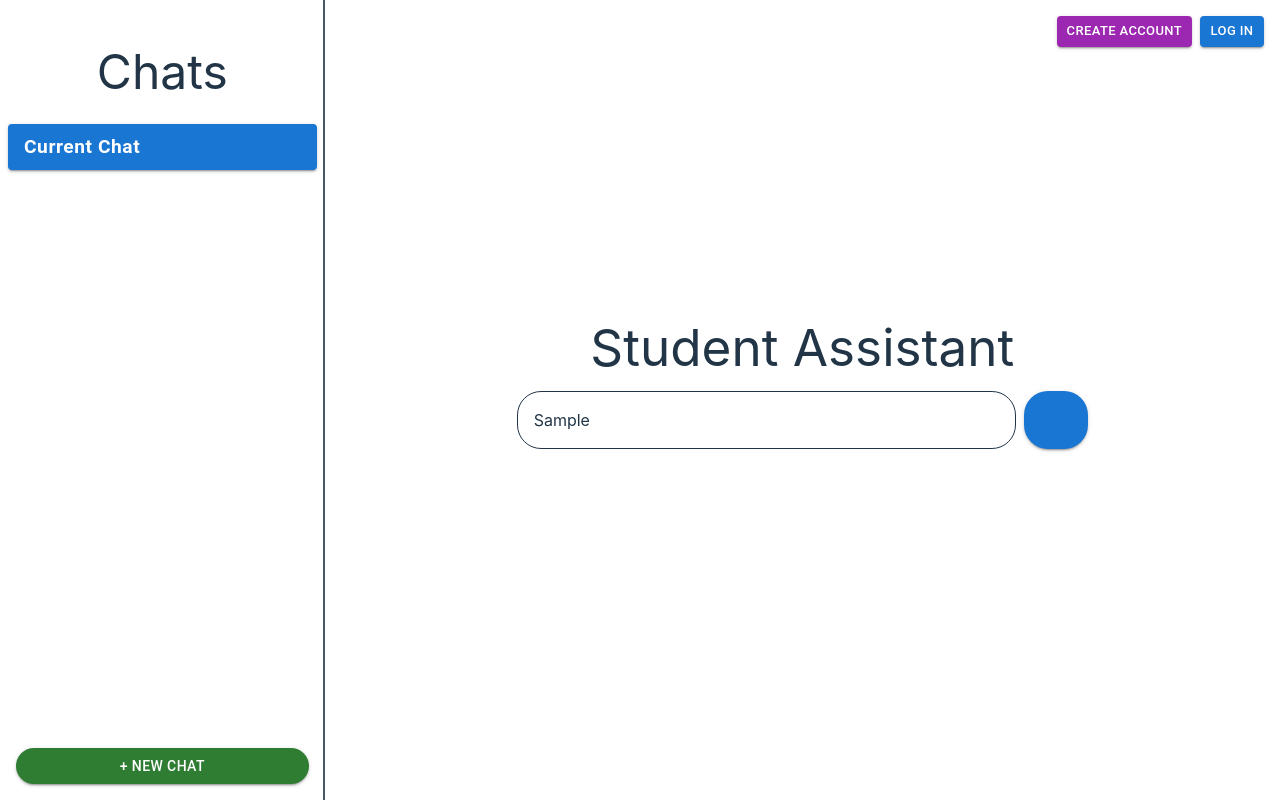
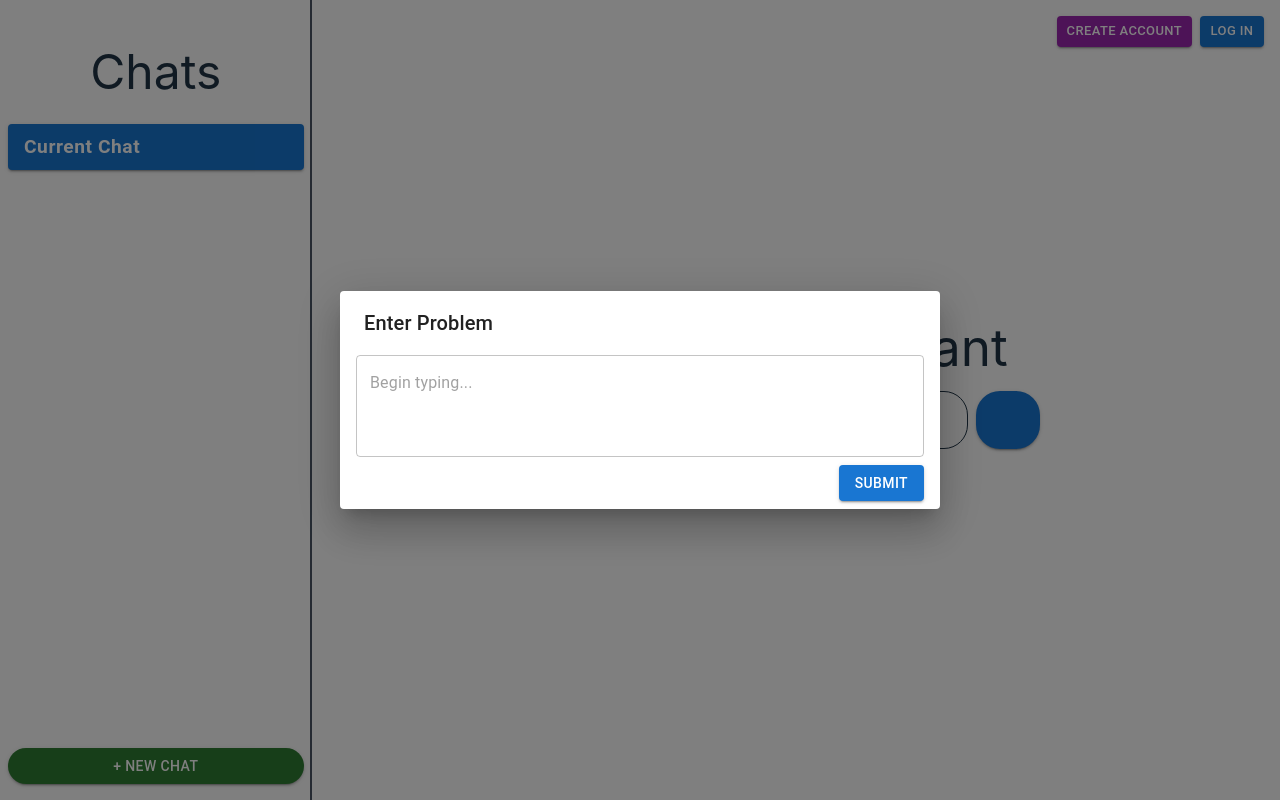
Before and after one commit to brazyboi/student-assistant, a React (Vite) app in the folder client/: page / in a window 1280 px wide. Both pictures are taken after typing "Sample" into the empty fields and a click on the button "+ NEW CHAT". Built offline with nearby package versions, Linux system fonts and the light colour scheme; some icons are missing.

Commit message:
Add a Dialog to enter the problem in

```diff
--- a/client/src/App.tsx
+++ b/client/src/App.tsx
@@ -119,12 +119,12 @@ export default function App() {
         onAddChat={handleAddChat}
       />
       {currentMessages.length === 0 ? (
-        <main className="flex flex-col h-full w-full px-48 items-center justify-center">
+        <main className="flex flex-col h-full w-full px-60 items-center justify-center">
           <h1>Student Assistant</h1>
           <ChatInput onSend={handleSend} />
         </main>
       ) : (
-        <main className="flex flex-col px-100 h-full w-full">
+        <main className="flex flex-col px-60 h-full w-full">
           <ChatWindow messages={currentMessages} loading={loading}/>
           <ProblemHelpButtonGroup onHint={() => handleHelpClick({ mode: "hint"} )} onAnswer={() => handleHelpClick({ mode: "answer" })} onExplanation={() => handleHelpClick({ mode: "explanation" })}/>
           <ChatInput onSend={handleSend} />
--- a/client/src/components/AddChatButton.tsx
+++ b/client/src/components/AddChatButton.tsx
@@ -1,25 +1,90 @@
 import React from "react";
-import { Button } from "@mui/material";
+
+import Button from "@mui/material/Button";
+import Dialog from "@mui/material/Dialog";
+import DialogTitle from "@mui/material/DialogTitle";
+import DialogActions from "@mui/material/DialogActions";
+import TextField from "@mui/material/TextField";
+
+
+interface EnterProblemDialogProps {
+  open: boolean;
+  onClose: () => void;
+  onSubmit: (value: string) => void;
+}
+
+function EnterProblemDialog({ open, onClose, onSubmit }: EnterProblemDialogProps) {
+  const [textField, setTextField] = React.useState<string>("");
+
+  const handleSubmit = () => {
+    onSubmit(textField);
+    onClose()
+  }
+
+  return (
+    <Dialog
+      open={open}
+      onClose={onClose}
+      maxWidth='sm'
+      fullWidth={true}
+    >
+      <DialogTitle>Enter Problem</DialogTitle>
+      <TextField
+        placeholder="Begin typing..."
+        multiline={true}
+        rows={3}
+        maxRows={9}
+        value={textField}
+        onChange={(e) => setTextField(e.target.value)}
+        sx={{
+          mx:'1rem',
+        }}
+      />
+      <DialogActions>
+        {/*Add back button eventually*/}
+        <Button type="submit" onClick={handleSubmit} variant="contained"
+          sx={{
+            mx: '0.5rem'
+          }}
+        >
+            Submit
+        </Button>
+      </DialogActions>
+
+    </Dialog>
+  )
+}
 
 interface AddChatButtonProps {
   onAdd: () => void;
 }
 
 const AddChatButton: React.FC<AddChatButtonProps> = ({ onAdd }) => {
+  const [dialogOpen, setDialogOpen] = React.useState<boolean>(false);
+
+  const openDialog = () => {
+    setDialogOpen(true);
+  };
+  const closeDialog = () => {
+    setDialogOpen(false);
+  }
+
   return (
+    <React.Fragment>
       <Button
-      // className="w-full p-2 mt-2 bg-green-600 text-white rounded hover:bg-green-700 transition-colors"
         variant="contained"
         color="success"
         sx={{
           borderRadius: '24px',
           mb: 1,
-        mx: 1,
+          width: '100%',
         }}
-      onClick={onAdd}
+        onClick={openDialog}
       >
         + New Chat
       </Button>
+      <EnterProblemDialog open={dialogOpen} onClose={closeDialog} onSubmit={onAdd}/>
+    </React.Fragment>
   );
 };
 
--- a/client/src/components/ChatSidebar.tsx
+++ b/client/src/components/ChatSidebar.tsx
@@ -13,7 +13,6 @@ interface SidebarProps {
 export default function ChatSidebar({ chats, onSelectChat, selectedChatId, onAddChat } : SidebarProps) {
     const [sidebarWidth, setSidebarWidth] = useState(500);
     const [isDragging, setDragging] = useState(false);
-    // const [selectedChatId, setSelectedChatId] = useState<number | null>(null);
 
     const [startX, setStartX] = useState(0);
     const [startWidth, setStartWidth] = useState(0);
@@ -23,16 +22,6 @@ export default function ChatSidebar({ chats, onSelectChat, selectedChatId, onAdd
         setStartX(e.clientX);
         setStartWidth(sidebarWidth);
         e.preventDefault();
-    };
-
-    const handleMouseMove = (e: React.MouseEvent) => {
-        if (!isDragging) return;
-        const deltaX = e.clientX - startX;
-        setSidebarWidth(Math.max(150, startWidth + deltaX));
-    };
-
-    const handleMouseUp = () => {
-        setDragging(false);
     };
 
     useEffect(() => {
--- a/client/src/index.css
+++ b/client/src/index.css
@@ -1,7 +1,4 @@
 @import "tailwindcss";
-
-/* Add Inter from Google Fonts */
-/* @import url('https://fonts.googleapis.com/css?family=Inter:400,600,700&display=swap'); */
 
 :root {
   font-family: 'Inter', system-ui, Avenir, Helvetica, Arial, sans-serif;
```
Lines whose indentation alone changed are shown as unchanged.
